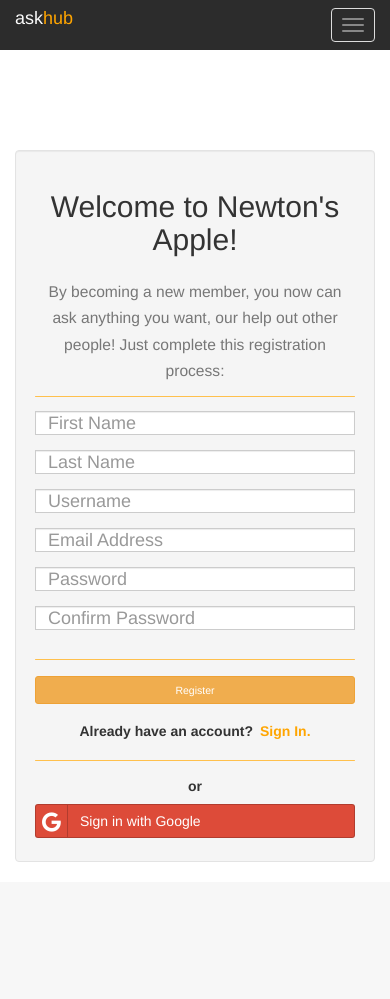
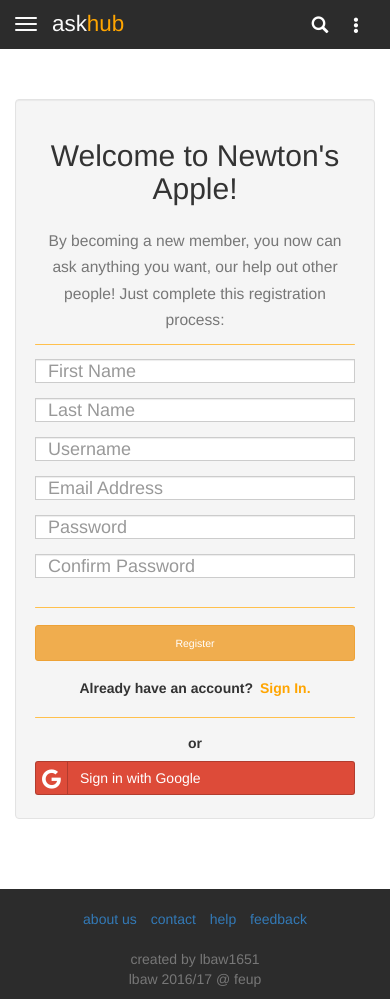
Before and after one commit to Katchau/LeBowie, a PHP site: page /register.html in a window 390 px wide. Before the commit the page ends 862 px from the top, so only its background shows below. Run offline with PHP 8.4, Linux system fonts and the light colour scheme.

Commit message:
Add navbar and footer

```diff
--- /dev/null
+++ b/css/footer.css
@@ -0,0 +1,25 @@
+footer {
+    width: 100%;
+    min-height: 60px;
+    background-color: #2c2c2c;
+    color: #fafafa;
+    padding-bottom: 10px;
+}
+
+footer ul {
+    list-style-type: none;
+    margin: 0 auto;
+    padding: 0;
+    text-align: center;
+    margin: 20px 0;
+}
+
+footer li {
+    display: inline;
+    padding: 5px;
+}
+
+footer p {
+    text-align: center;
+    margin-bottom: 0px;
+}
--- a/css/main.css
+++ b/css/main.css
@@ -94,135 +94,6 @@ textarea {
 /* ==========================================================================
    Author's custom styles
    ========================================================================== */
-
-/* ===================
-   Bootstrap's navbar
-   =================== */
-
-.navbar .container-fluid {
-    max-width: 1000px;
-}
-
-.navbar {
-    border: 0;
-    border-radius: 0;
-    min-height: 28px !important;
-}
-
-.navbar-default {
-    background-color: #2c2c2c;
-}
-
-.navbar-default .navbar-nav > li > a {
-    color: #fafafa;
-}
-
-.navbar-default .navbar-nav > li > a:hover {
-    color: #fafafa;
-    background-color: #3f3f3f;
-}
-
-.navbar-default .navbar-nav > li > a:focus {
-    color: #fafafa;
-    background-color: #3f3f3f;
-}
-
-.navbar-nav > li > a, .navbar-brand {
-    padding-top: 8px !important;
-    padding-bottom: 0 !important;
-    height: 41px !important;
-}
-
-.navbar-nav .navbar-highlight > a {
-    background-color: orange;
-}
-
-.navbar-nav > li.navbar-highlight > a:hover {
-    background-color: #cc8400;
-}
-
-.navbar-nav > li.navbar-highlight > a:focus {
-    background-color: #cc8400;
-    color: #fafafa;
-}
-
-.form-control {
-    height: 24px;
-    border-radius: 0;
-    padding: 4px 12px;
-}
-
-.btn {
-    padding: 6px 12px;
-    font-size: 7px;
-    border-radius: 0;
-}
-
-.navbar-default .navbar-brand {
-    height: 41px;
-    padding-right: 10px;
-    color: #fafafa;
-}
-
-.navbar-default .navbar-left img{
-	margin-top: 5px;
-    width: 30px;
-	height: 30px;
-}
-
-.navbar-default .navbar-brand:hover {
-    color: #fafafa;
-}
-
-.navbar-default .navbar-brand:focus {
-    color: #fafafa;
-}
-
-.brand-highlight {
-    color: orange;
-}
-
-.dropdown-toggle {
-    width: 132px;
-}
-
-.dropdown-menu li {
-    width: 130px;
-}
-
-.dropdown-menu {
-    min-width: 132px;
-    border-radius: 0;
-    padding: 0;
-}
-
-.dropdown-menu > li > a {
-    padding: 5px 15px;
-}
-
-.dropdown-menu .divider {
-    margin: 0;
-}
-
-.navbar-default .navbar-nav > .open > a {
-    color: #fafafa;
-    background-color: #3f3f3f;
-}
-
-.navbar-default .navbar-nav > .open > a:focus {
-    color: #fafafa;
-    background-color: #3f3f3f;
-}
-
-
-
-
-
-
-
-
-
-
 
 
 /* ==========================================================================
--- /dev/null
+++ b/css/navbar.css
@@ -0,0 +1,229 @@
+.navbar .container-fluid {
+    max-width: 1000px;
+}
+
+.navbar {
+    border: 0;
+    border-radius: 0;
+    min-height: 28px !important;
+}
+
+.navbar-default {
+    background-color: #2c2c2c;
+}
+
+.navbar-default .navbar-nav > li > a {
+    color: #fafafa;
+}
+
+.navbar-default .navbar-nav > li > a:hover {
+    color: #fafafa;
+    background-color: #3f3f3f;
+}
+
+.navbar-default .navbar-nav > li > a:focus {
+    color: #fafafa;
+    background-color: #3f3f3f;
+}
+
+.navbar-nav > li > a, .navbar-brand {
+    padding-top: 8px !important;
+    padding-bottom: 0 !important;
+    height: 41px !important;
+}
+
+.navbar-nav .navbar-highlight > a {
+    background-color: orange;
+}
+
+.navbar-nav > li.navbar-highlight > a:hover {
+    background-color: #cc8400;
+}
+
+.navbar-nav > li.navbar-highlight > a:focus {
+    background-color: #cc8400;
+    color: #fafafa;
+}
+
+.form-control {
+    height: 24px;
+    border-radius: 0;
+    padding: 4px 12px;
+}
+
+.navbar-form .btn {
+    padding: 6px 12px;
+    font-size: 7px;
+    border-radius: 0;
+}
+
+.navbar-default .navbar-brand {
+    height: 41px;
+    padding-right: 10px;
+    color: #fafafa;
+}
+
+.navbar-default .navbar-left img{
+    margin-top: 5px;
+    width: 30px;
+    height: 30px;
+}
+
+.navbar-default .navbar-brand:hover {
+    color: #fafafa;
+}
+
+.navbar-default .navbar-brand:focus {
+    color: #fafafa;
+}
+
+.brand-highlight {
+    color: orange;
+}
+
+.navbar-search {
+    display: none;
+    color: white;
+    float: right;
+    padding: 16px 5px;
+    font-size: 1.2em;
+}
+
+.dropdown-toggle {
+    width: 132px;
+}
+
+.dropdown-menu li {
+    width: 130px;
+}
+
+.dropdown-menu {
+    min-width: 132px;
+    border-radius: 0;
+    padding: 0;
+}
+
+.dropdown-menu > li > a {
+    padding: 5px 15px;
+}
+
+.dropdown-menu .divider {
+    margin: 0;
+}
+
+.navbar-default .navbar-nav > .open > a {
+    color: #fafafa;
+    background-color: #3f3f3f;
+}
+
+.navbar-default .navbar-nav > .open > a:focus {
+    color: #fafafa;
+    background-color: #3f3f3f;
+}
+
+
+.side-nav {
+    height: 100%;
+    width: 0;
+    position: fixed;
+    z-index: 1;
+    top: 0;
+    left: 0;
+    background-color: #2f2f2f;
+    overflow-x: hidden;
+    padding-top: 60px;
+    transition: 0.5s;
+    white-space: nowrap;
+}
+
+.side-nav a {
+    color: #fafafa;
+    padding: 2px 8px 5px 32px;
+    text-decoration: none;
+    font-size: 1.3em;
+    display: block;
+    transition: 0.3s
+}
+
+.side-nav .navbar-highlight {
+    background-color: orange;
+}
+
+.side-nav hr {
+    display: block;
+    height: 1px;
+    border: none;
+    margin: 1em 0;
+    padding: 0;
+    background-color: #fafafa;
+    opacity: 0.4;
+}
+
+.side-nav .side-nav-options {
+    margin-bottom: 1em;
+}
+
+.side-nav .side-nav-options a {
+    color: orange;
+}
+
+@media (max-width: 768px) {
+    .navbar {
+	min-height: 48px !important;
+	width: 100%;
+    }
+
+    .navbar .navbar-header {
+	float: left;
+	/* text-align: center; */
+	width: 100%;
+	margin: 0;
+    }
+
+    .navbar-brand {
+	font-size: 1.6em;
+	float: left;
+	line-height: 32px;
+    }
+
+    .navbar-search {
+	display: initial;
+	color: white;
+	float: right;
+	padding: 16px 10px;
+	font-size: 1.2em;
+    }
+
+    .navbar-toggle {
+	float: left;
+	margin: 0;
+	border: 0px solid black;
+	padding: 17px 0;
+    }
+
+    .navbar-default .navbar-toggle .icon-bar {
+	background-color: #fafafa;
+    }
+
+    #side-nav-button:hover {
+	background-color: transparent;
+    }
+
+    #side-nav-button:focus {
+	background-color: transparent;
+    }
+}
+
+#mobile-search {
+    display: none;
+}
+
+#mobile-search input {
+    float: left;
+    width: 0;
+    margin: 12px;
+}
+
+#mobile-close-search {
+    display: none;
+}
--- a/css/register.css
+++ b/css/register.css
@@ -11,7 +11,7 @@
 }
 
 .container{
-	margin-top: 100px;
+    margin-top: 50px;
 }
 
 .register .btn {
--- a/js/navbar.js
+++ b/js/navbar.js
@@ -1,8 +1,63 @@
+let isOpen = false;
+let isMobileSearchOpen = false;
 
-function changeLogo(){
-	$(".navbar-left img").attr('src', 'doc/images/prototype3.png');
+function openNav() {
+    if (!isOpen) {
+	document.getElementById("my-side-nav").style.width = "250px";
+	document.body.style.backgroundColor = "rgba(0,0,0,0.4)";
+	document.body.style.transition = "background-color 0.5s";
+	setTimeout(function() { isOpen = true; }, 500);
+    }
 }
 
-function resetLogo(){
-	$(".navbar-left img").attr('src', 'doc/images/prototype2.png');
+function closeNav() {
+    if (isOpen) {
+	document.getElementById("my-side-nav").style.width = "0";
+	document.body.style.backgroundColor = "white";
+	isOpen = false;
+    }
 }
+
+function showMobileSearchbar() {
+    if (!isMobileSearchOpen) {
+	let mobileSearch = document.getElementById("mobile-search");
+	let mobileSearchBar = document.getElementById("mobile-search-bar");
+	document.getElementById("brand").style.display = "none";
+	document.getElementById("mobile-close-search").style.display = "initial";
+	mobileSearch.style.display = "initial";
+	mobileSearchBar.style.width = "130px";
+	setTimeout(function() { isMobileSearchOpen = true; }, 500);
+    }
+}
+
+function closeMobileSearchBar() {
+    if (isMobileSearchOpen) {
+	let mobileSearch = document.getElementById("mobile-search");
+	let mobileSearchBar = document.getElementById("mobile-search-bar");
+	document.getElementById("mobile-close-search").style.display = "none";
+	document.getElementById("brand").style.display = "initial";
+	mobileSearch.style.display = "none";
+	mobileSearchBar.style.width = "0";
+	setTimeout(function() { isMobileSearchOpen = false; }, 500);
+    }
+}
+
+$(document).ready(function() {
+    $('#side-nav-button').on('click touchstart', function() {
+	openNav();
+    });
+
+    $('#mobile-search-icon').on('click touchstart', function() {
+	showMobileSearchbar();
+    });
+
+    $('#mobile-close-search').on('click touchstart', function() {
+	closeMobileSearchBar();
+    });
+
+    $(document).on('click touchend', function(e) {
+	if (e.target != $('#my-side-nav')[0]) {
+	    closeNav();
+	}
+    });
+});
--- a/register.html
+++ b/register.html
@@ -10,19 +10,21 @@
 	<!-- Bootstrap -->
 	<link rel="stylesheet" href="https://maxcdn.bootstrapcdn.com/bootstrap/3.3.7/css/bootstrap.min.css" integrity="sha384-BVYiiSIFeK1dGmJRAkycuHAHRg32OmUcww7on3RYdg4Va+PmSTsz/K68vbdEjh4u" crossorigin="anonymous">
 
+	<!-- Place favicon.ico in the root directory -->
 	<link rel="apple-touch-icon" href="apple-touch-icon.png">
-  <!-- Place favicon.ico in the root directory -->
 
 	<link rel="stylesheet" href="css/normalize.css">
 	<link rel="stylesheet" href="css/main.css">
 
 	<link rel="stylesheet" href="css/font-awesome.min.css">
 	<link rel="stylesheet" href="css/bootstrap-social.css">
+
 	<link rel="stylesheet" href="css/register.css">
+	<link rel="stylesheet" href="css/navbar.css">
+	<link rel="stylesheet" href="css/footer.css">
 	<script src="js/vendor/modernizr-2.8.3.min.js"></script>
     </head>
     <body>
-  <!-- Add your site or application content here -->
 
 	<!-- Navbar -->
 	<nav class="navbar navbar-default">
@@ -30,21 +32,19 @@
 
 		<!-- Brand and toggle get grouped for better mobile display -->
 		<div class="navbar-header">
-        <!-- Toggle shows only on mobile or small screens -->
-        <button type="button" class="navbar-toggle collapsed" data-toggle="collapse" data-target="#bs-example-navbar-collapse-1" aria-expanded="false">
-          <span class="sr-only">Toggle navigation</span>
+		    <button type="button" class="navbar-toggle collapsed" id="side-nav-button" onclick="openNav()">
 			<span class="icon-bar"></span>
 			<span class="icon-bar"></span>
 			<span class="icon-bar"></span>
 		    </button>
-
 		    <!-- Brand -->
-        <a class="navbar-brand" href="#">ask<span class="brand-highlight">hub</span></a>
-
-        <!-- Brand image -->
-        <!-- <a class="navbar-brand" href="#">
-        <img alt="Brand" src="img/logo.png">
-      </a> -->
+		    <a id="brand" class="navbar-brand" href="#">ask<span class="brand-highlight">hub</span></a>
+		    <form id="mobile-search">
+			<input id="mobile-search-bar" type="text" class="form-control" placeholder="search">
+		    </form>
+		    <i class="glyphicon glyphicon-option-vertical navbar-search"></i>
+		    <i id="mobile-close-search" class="glyphicon glyphicon-remove navbar-search"></i>
+		    <i id="mobile-search-icon" class="glyphicon glyphicon-search navbar-search"></i>
 		</div>
 
 		<!-- Collect the nav links, forms, and other content for toggling -->
@@ -81,12 +81,29 @@
 			</div>
 		    </form>
 
-    </div><!-- /.navbar-collapse -->
-  </div><!-- /.container-fluid -->
+		</div>
+            </div>
+
+            <div id="my-side-nav" class="side-nav">
+		<div class="side-nav-auth">
+		    <a href="#">sign up</a>
+		    <a href="#">sign in</a>
+		</div>
+		<hr>
+		<div class="side-nav-options">
+		    <a href="#">ask</a>
+		</div>
+		<hr>
+		<div class="side-nav-topics">
+		    <a href="#">programming</a>
+		    <a href="#">mathematics</a>
+		    <a href="#">biology</a>
+		    <a href="#">rocket science</a>
+		</div>
+            </div>
 	</nav>
 
 	<div class="container">
-
 	    <div class="row">
 		<div class="col-xs-12 col-sm-8 col-md-6 col-sm-offset-2 col-md-offset-3">
 		    <form role="form" class="register well text-center">
@@ -143,16 +160,29 @@
 			    </div>
 			    <div class="col-md-3"></div>
 			</div>
-
 		    </form>
 		</div>
 	    </div>
 	</div>
 
+	<!-- Footer -->
+	<footer>
+	    <div class="container">
+		<ul>
+		    <li><a href="#">about us</a></li>
+		    <li><a href="#">contact</a></li>
+		    <li><a href="#">help</a></li>
+		    <li><a href="#">feedback</a></li>
+		</ul>
+		<p class="text-muted">created by lbaw1651</p>
+		<p class="text-muted">lbaw 2016/17 @ feup</p>
+	    </div>
+	</footer>
+
 	<script src="https://code.jquery.com/jquery-1.12.0.min.js"></script>
 	<script>window.jQuery || document.write('<script src="js/vendor/jquery-1.12.0.min.js"><\/script>')</script>
 	<script src="js/plugins.js"></script>
-<script src="js/main.js"></script>
+	<script src="js/navbar.js"></script>
 
 	<!-- Google Analytics: change UA-XXXXX-X to be your site's ID. -->
 	<script>
```
Also changed, not shown: js/main.js (deleted). Lines whose indentation alone changed are shown as unchanged.
